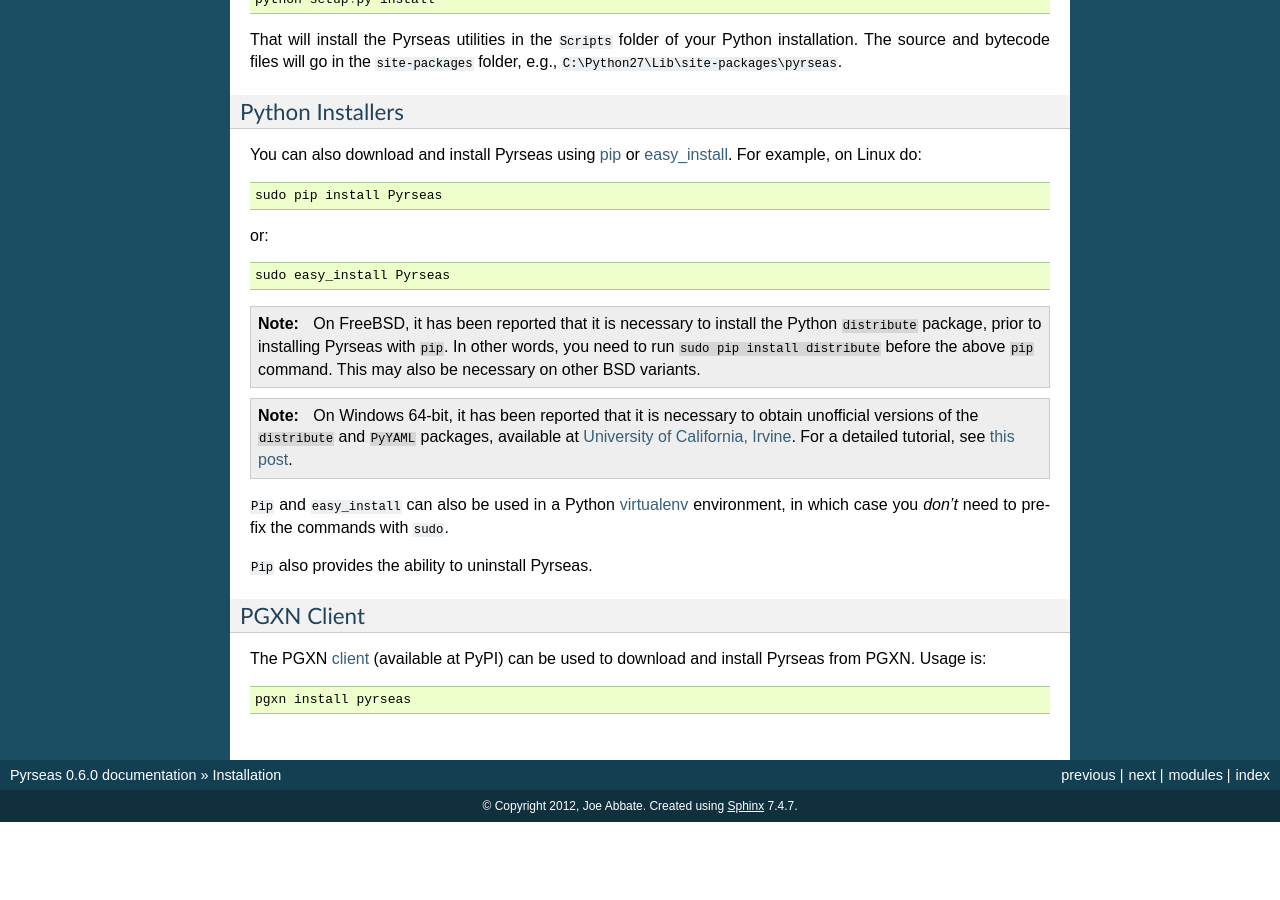
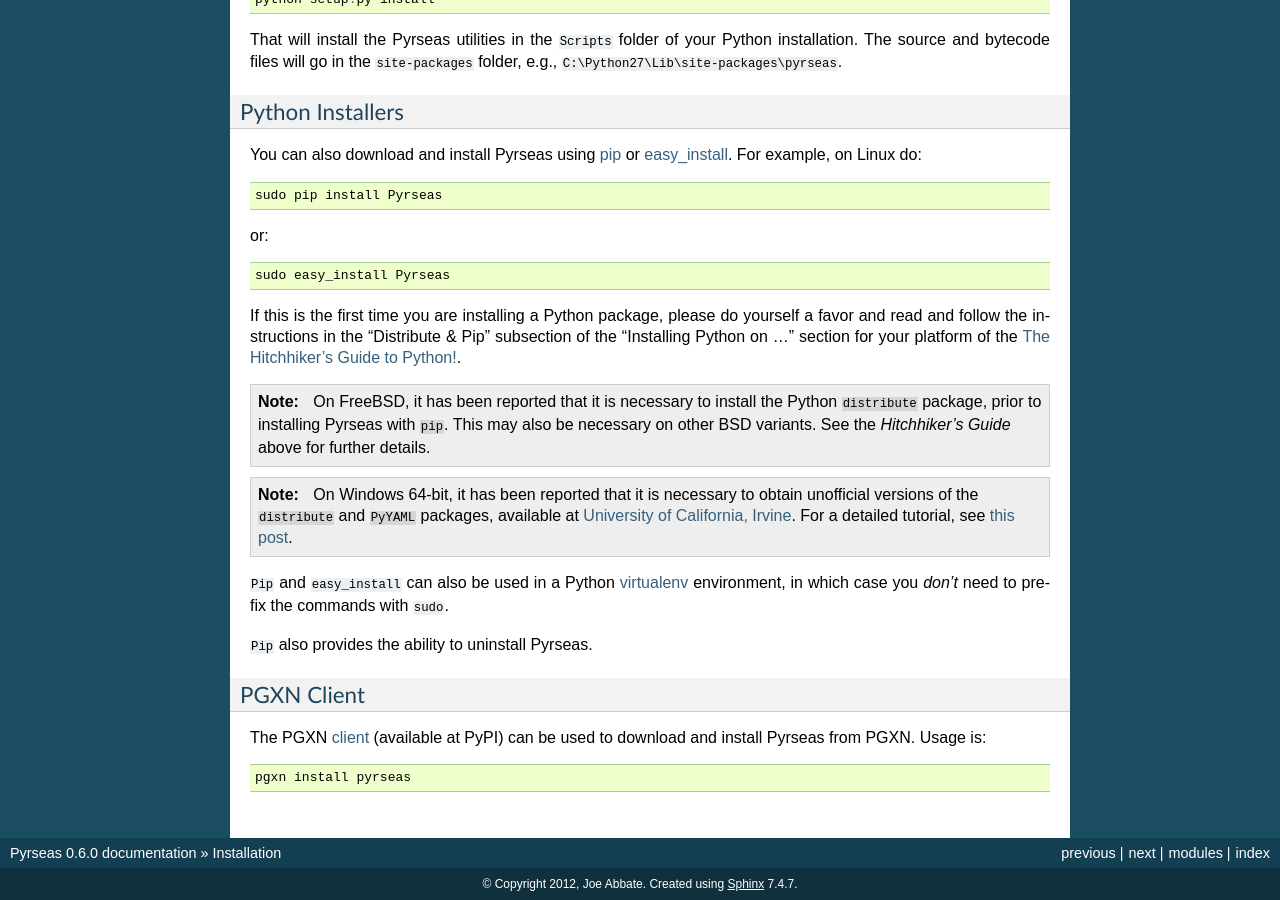
Before and after one commit to perseas/Pyrseas, a Sphinx documentation site: the page built from docs/install.rst, in a window 1280 px wide and 900 px high, scrolled down 2341 px. Built offline with Sphinx 7.4.7, drawn with Linux system fonts in a browser that asks for light colours; before the commit the page ends 3163 px from its top, so only the background shows below that.

Commit message:
Apply change 4c46d72 to remove setuptools from setup.py's install_requires.
 * docs/install.rst: Add comment regarding Distribute & Pip in the
   Hitchhiker's Guide.
 * setup.py: Remove setuptools.

```diff
--- a/docs/install.rst
+++ b/docs/install.rst
@@ -165,12 +165,17 @@
 
  sudo easy_install Pyrseas
 
+If this is the first time you are installing a Python package, please
+do yourself a favor and read and follow the instructions in the
+"Distribute & Pip" subsection of the "Installing Python on ..."
+section for your platform of the `The Hitchhiker’s Guide to Python!
+<http://docs.python-guide.org/en/latest/index.html>`_.
+
 .. note:: On FreeBSD, it has been reported that it is necessary to
           install the Python ``distribute`` package, prior to
-          installing Pyrseas with ``pip``.  In other words, you need
-          to run ``sudo pip install distribute`` before the above
-          ``pip`` command.  This may also be necessary on other BSD
-          variants.
+          installing Pyrseas with ``pip``.  This may also be necessary
+          on other BSD variants.  See the *Hitchhiker's Guide* above
+          for further details.
 
 .. note:: On Windows 64-bit, it has been reported that it is necessary
           to obtain unofficial versions of the ``distribute`` and
--- a/setup.py
+++ b/setup.py
@@ -16,7 +16,6 @@
             'yamltodb = pyrseas.yamltodb:main']},
 
     install_requires=[
-        'setuptools >= 0.6',
         'psycopg2 >= 2.2',
         'PyYAML >= 3.09'],
 
```
